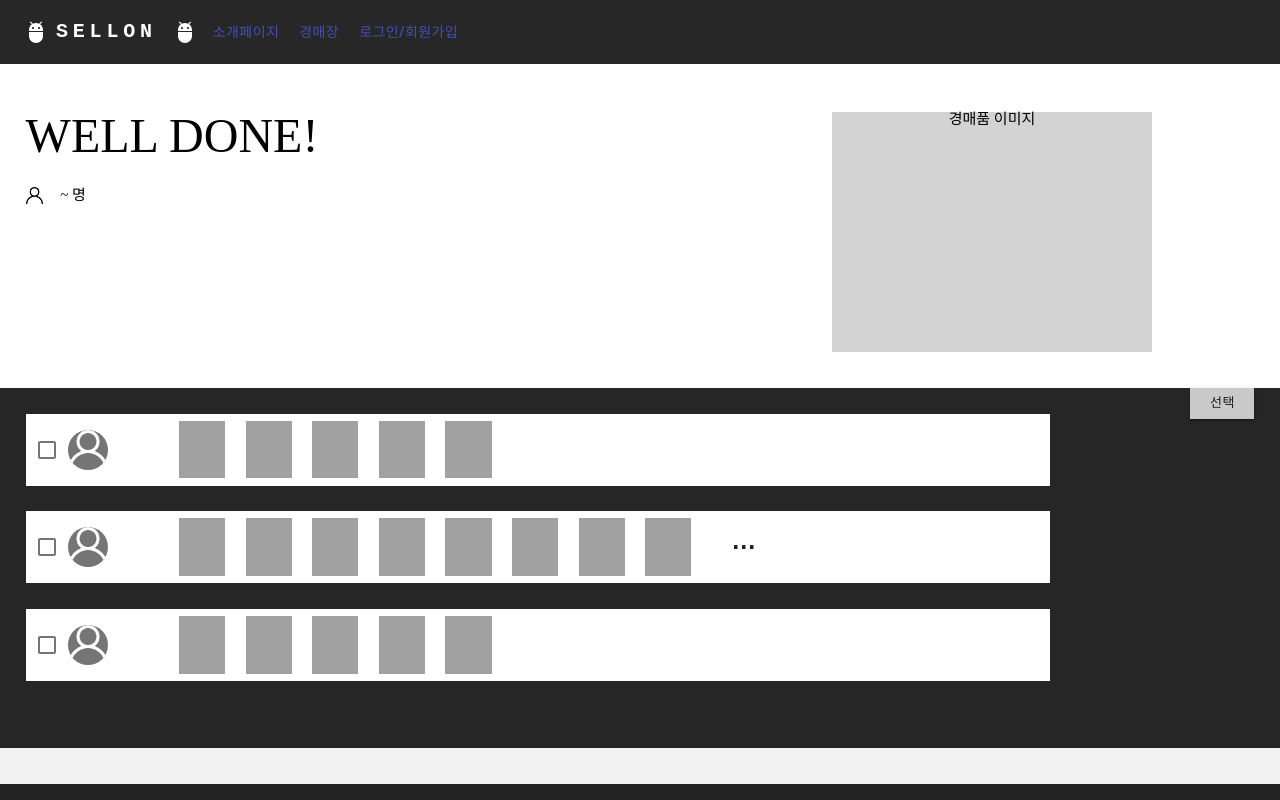
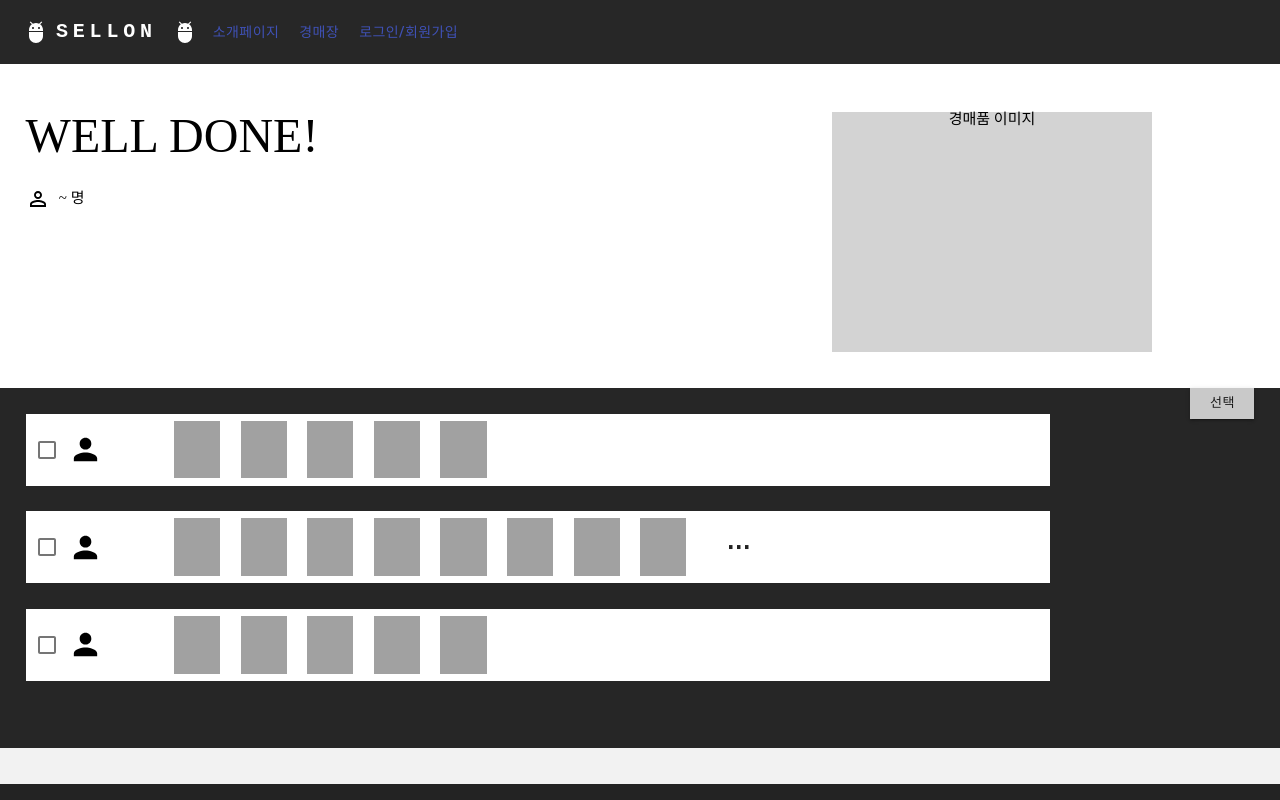
Before and after one commit to bunderLikeLion/sellon_frontend, a React (Create React App) app: page /auctionfinished in a window 1280 px wide. Built offline with nearby package versions, Linux system fonts and the light colour scheme; no server answers.

Commit message:
chore: mui 아이콘 리뷰 반영

```diff
--- a/src/pages/Auction/AuctionFinished.js
+++ b/src/pages/Auction/AuctionFinished.js
@@ -1,7 +1,8 @@
 import styled from 'styled-components';
 import userIcon from '../../images/user.png';
-import userIconW from '../../images/user_w.png';
 import { Checkbox, Avatar, Button } from '@material-ui/core';
+import PersonIcon from '@mui/icons-material/Person';
+import PersonOutlineOutlinedIcon from '@mui/icons-material/PersonOutlineOutlined';
 
 
 const Container = styled.div`
@@ -95,9 +96,14 @@ const MoreButton = styled(Button)`
     }
 `;
 
-const StyledAvatar = styled(Avatar)`
+const StyledPersonOutlinedIcon = styled(PersonOutlineOutlinedIcon)`
     && {
-        background-color: #757575;
+        margin-right: 8%;
+    }
+`;
+
+const StyledPersonIcon = styled(PersonIcon)`
+    && {
         margin-right: 7%;
     }
 `;
@@ -112,7 +118,7 @@ const AuctionFinished = () => {
                 <TopTextContainer>
                     <BigText>WELL DONE!</BigText>
                     <CountParticipant>
-                        <CountParticipantIcon><img src={userIcon} /></CountParticipantIcon>
+                        <StyledPersonOutlinedIcon size="small" />
                         <p>~ 명</p>
                     </CountParticipant>
                 </TopTextContainer>
@@ -125,7 +131,7 @@ const AuctionFinished = () => {
                 <StyledButton variant="contained" size="small">선택</StyledButton>
                 <Participant>
                     <Checkbox {...label} color="default" />
-                    <StyledAvatar alt="participant" src={userIconW} />
+                    <StyledPersonIcon alt="participant" fontSize="large" />
                     <ParticipantItemImage></ParticipantItemImage>
                     <ParticipantItemImage></ParticipantItemImage>
                     <ParticipantItemImage></ParticipantItemImage>
@@ -134,7 +140,7 @@ const AuctionFinished = () => {
                 </Participant>
                 <Participant>
                     <Checkbox {...label} color="default" />
-                    <StyledAvatar alt="participant" src={userIconW} />
+                    <StyledPersonIcon alt="participant" fontSize="large" />
                     <ParticipantItemImage></ParticipantItemImage>
                     <ParticipantItemImage></ParticipantItemImage>
                     <ParticipantItemImage></ParticipantItemImage>
@@ -147,7 +153,7 @@ const AuctionFinished = () => {
                 </Participant>
                 <Participant>
                     <Checkbox {...label} color="default" />
-                    <StyledAvatar alt="participant" src={userIconW} />
+                    <StyledPersonIcon alt="participant" fontSize="large" />
                     <ParticipantItemImage></ParticipantItemImage>
                     <ParticipantItemImage></ParticipantItemImage>
                     <ParticipantItemImage></ParticipantItemImage>
```
